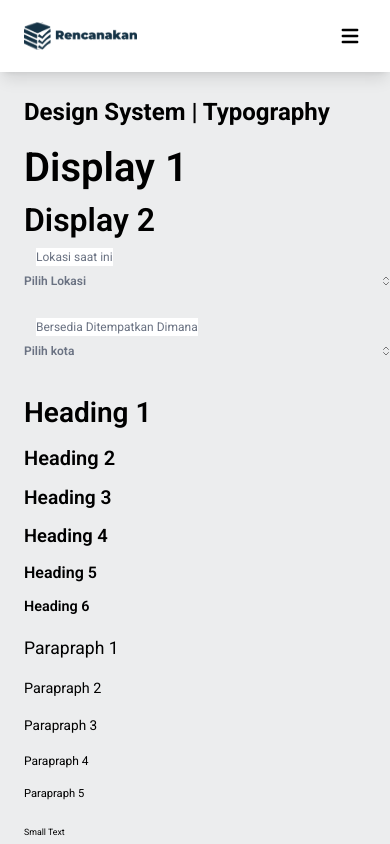
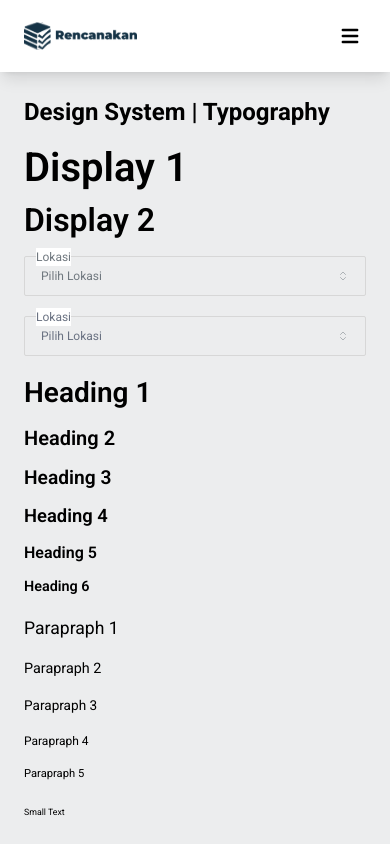
Before and after one commit to Rencanakan-id/rencanakan-talent_pool-frontend, a React (Vite) app: page /design in a window 390 px wide. Shown: the top 844 px of the page. Built offline with nearby package versions, Linux system fonts and the light colour scheme.

Commit message:
feat: add responsive and can handle more data

```diff
--- a/src/components/ui/combobox.tsx
+++ b/src/components/ui/combobox.tsx
@@ -22,62 +22,77 @@ type Option = {
 };
 
 type ComboboxProps = {
-  type?: string;
+  placeholder?: string;
+  label?: string;
+  emptyMessage?: string;
   data?: Option[];
+  width?: string;
+  className?: string;
+  onChange?: (value: string) => void;
 };
 
-export function Combobox({ data = [], type }: ComboboxProps) {
+export function Combobox({
+  data = [],
+  placeholder = "Search...",
+  label = "Selection",
+  emptyMessage = "No options found",
+  width = "100%",
+  className = "",
+  onChange
+}: ComboboxProps) {
   const [open, setOpen] = React.useState(false);
   const [value, setValue] = React.useState('');
 
+  const handleSelect = (currentValue: string) => {
+    const newValue = currentValue === value ? '' : currentValue;
+    setValue(newValue);
+    if (onChange) onChange(newValue);
+    setOpen(false);
+  };
+
   return (
     <Popover open={open} onOpenChange={setOpen}>
-      <div className="relative">
-        <PopoverTrigger>
+      <div className="relative w-full">
+        <PopoverTrigger className="w-full">
             <Button
-            variant="outline"
+              variant="primary-outline"
               role="combobox"
               aria-expanded={open}
-            className="relative h-[50px] w-[368px] justify-between rounded-[12px] p-0"
-            icon={<ChevronsUpDown className="opacity-50" />}
+              className={`relative h-[50px] w-full justify-between rounded-[2px] p-0 ${className} active:scale-100 hover:scale-[1.001] px-4 h-10 hover:text-rencanakan-dark-gray hover:bg-transparent border-rencanakan-base-gray bg-transparent hover:border-rencanakan-base-gray hover:shadow-sm focus:border-rencanakan focus:outline-none font-normal text-rencanakan-dark-gray`}
+              icon={<ChevronsUpDown className={`transition-transform duration-200 ${open ? 'rotate-180' : ''} opacity-50`} />}
               iconPosition="end"
             >
-            <Typography variant="p4" className="text-xs text-gray-500">
-              {value ? data.find((point) => point.value === value)?.label : 'Pilih ' + type}
+              <Typography variant="p4" className="text-xs">
+                {value ? data.find((option) => option.value === value)?.label : `Pilih ${label}`}
               </Typography>
             </Button>
           <Typography
             variant="p4"
-            className="text-rencanakan-dark-gray absolute -top-2 left-3 bg-white text-gray-500"
+            className="text-rencanakan-dark-gray absolute -top-2 left-3 bg-white"
           >
-            {value ? data.find((point) => point.value === value)?.label : type + ' saat ini'}
+            {label}
           </Typography>
         </PopoverTrigger>
       </div>
-
-      <PopoverContent className="w-[368px] p-0">
+      <PopoverContent className="w-full p-0 pt-2" style={{ width: width }}>
         <Command>
-          <CommandInput placeholder={`${type}`} />
+          <CommandInput placeholder={placeholder} />
           <CommandList>
-            <CommandEmpty> {`${type} tidak ditemukan`}</CommandEmpty>
+            <CommandEmpty>{emptyMessage}</CommandEmpty>
             <CommandGroup>
-              {data.map((point) => (
+              {data.map((option) => (
                 <CommandItem
-                  key={point.value}
-                  value={point.value}
-                  onSelect={(currentValue) => {
-                    setValue(currentValue === value ? '' : currentValue);
-                    setOpen(false);
-                  }}
+                  key={option.value}
+                  value={option.value}
+                  onSelect={handleSelect}
                 >
                   <div className="flex w-full items-center gap-4">
-                    <span>{point.label}</span>
+                    <span>{option.label}</span>
                     <Check
                       className={cn(
-                        'mr-2 transition-opacity duration-200',
-                        value === point.value ? 'opacity-100' : 'opacity-0'
-                      )}
-                    />
+                        'ml-auto transition-opacity duration-200',
+                        value === option.value ? 'opacity-100' : 'opacity-0'
+                      )} />
                   </div>
                 </CommandItem>
               ))}
--- a/src/components/ui/comboboxCheckbox.tsx
+++ b/src/components/ui/comboboxCheckbox.tsx
@@ -3,7 +3,6 @@
 import * as React from 'react';
 import { ChevronsUpDown } from 'lucide-react';
 import { Button } from '@/components/ui/button';
-import { locations } from '@/data/location';
 import {
   Command,
   CommandEmpty,
@@ -19,23 +18,61 @@ import { useState } from 'react';
 import { Typography } from '../atoms/typography';
 import { Badge } from './badge';
 
-export function ComboboxCheckBox() {
+type Option = {
+  value: string;
+  label: string;
+};
+
+type ComboboxCheckBoxProps = {
+  placeholder?: string;
+  label?: string;
+  emptyMessage?: string;
+  data?: Option[];
+  width?: string;
+  className?: string;
+  onChange?: (values: string[]) => void;
+  defaultValues?: string[];
+  maxSelection?: number; // New prop to limit selection
+};
+
+export function ComboboxCheckBox({
+  data = [],
+  placeholder = "Search",
+  label = "Selection",
+  emptyMessage = "No options found",
+  width = "368px",
+  className = "",
+  onChange,
+  defaultValues = [],
+  maxSelection
+}: ComboboxCheckBoxProps) {
   const [open, setOpen] = React.useState(false);
   const [value, setValue] = React.useState('');
-  const [selected, setSelected] = useState<string[]>([]);
+  const [selected, setSelected] = useState<string[]>(defaultValues);
 
-  const toggleLocation = (location: string, checked: boolean) => {
-    let updated = [];
+  const toggleSelection = (optionValue: string, _optionLabel: string, checked: boolean) => {
     setSelected((prev) => {
-      if (location == 'Semua Lokasi') {
-        updated = !checked ? [] : ['Semua Lokasi'];
+      let updated: string[] = [];
+
+      if (checked) {
+        if (maxSelection && prev.length >= maxSelection) {
+          updated = [...prev.slice(1), optionValue];
         } else {
-        updated = !checked
-          ? prev.filter((item) => item !== location)
-          : [...prev.filter((item) => item !== 'Semua Lokasi'), location];
+          updated = [...prev, optionValue];
+        }
+      } else {
+        updated = prev.filter(item => item !== optionValue);
       }
 
-      setValue(updated.join(', '));
+      // Update the display text
+      const selectedLabels = data
+        .filter(option => updated.includes(option.value))
+        .map(option => option.label);
+      setValue(selectedLabels.join(', '));
+
+      if (onChange) {
+        onChange(updated);
+      }
 
       return updated;
     });
@@ -43,74 +80,82 @@ export function ComboboxCheckBox() {
 
   return (
     <Popover open={open} onOpenChange={setOpen}>
-      <PopoverTrigger className="relative">
+      <div className="relative w-full">
+        <PopoverTrigger className="w-full">
           <Button
-          variant="outline"
+            variant="primary-outline"
             role="combobox"
             aria-expanded={open}
-          className="flex h-[50px] w-[368px] justify-between rounded-[12px] p-0"
+            className={`relative h-[50px] w-full justify-between rounded-[2px] p-0 ${className} px-4 h-10 hover:scale-[1.001] hover:text-rencanakan-dark-gray hover:bg-transparent border-rencanakan-base-gray bg-transparent hover:border-rencanakan-base-gray hover:shadow-sm focus:border-rencanakan focus:outline-none font-normal text-rencanakan-dark-gray`}
             icon={<ChevronsUpDown className="opacity-50" />}
             iconPosition="end"
           >
             <Typography variant="p4" className="text-xs text-gray-500">
-            {value ? value : 'Pilih kota'}
+              {value ? value : `Pilih ${label}`}
             </Typography>
           </Button>
           <Typography
             variant="p4"
             className="text-rencanakan-dark-gray absolute -top-2 left-3 bg-white text-gray-500"
           >
-          Bersedia Ditempatkan Dimana
+            {label}
           </Typography>
         </PopoverTrigger>
-      <PopoverContent className="w-[368px] p-0">
+      </div>
+      <PopoverContent className="p-0" style={{ width }}>
         <Command>
           <div className="flex h-full items-center">
             <Typography variant="p5" className="flex items-center p-2">
               Terpilih:
             </Typography>
+            {maxSelection && (
+              <Typography variant="p5" className="text-gray-500">
+                (Maks. {maxSelection})
+              </Typography>
+            )}
           </div>
           {selected.length > 0 ? (
             <div className="flex flex-wrap items-center gap-2 p-2">
-              {selected.map((location) => (
+              {selected.map((selectedValue) => {
+                const option = data.find(item => item.value === selectedValue);
+                return option ? (
                   <Badge
-                  key={location}
+                    key={selectedValue}
                     variant="location"
                     className="flex h-[25px] w-auto min-w-[93px] items-center justify-center space-x-1"
                   >
                     <Typography variant="p3" className="m-1 text-blue-900">
-                    {location}
+                      {option.label}
                     </Typography>
                     <button
                       className="cursor-pointer"
                       onClick={(e) => {
                         e.stopPropagation();
-                      toggleLocation(location, false);
+                        toggleSelection(option.value, option.label, false);
                       }}
                     >
                       <X className="h-4 w-4 cursor-pointer text-blue-900" />
                     </button>
                   </Badge>
-              ))}
+                ) : null;
+              })}
             </div>
           ) : null}
 
-          <CommandInput placeholder="Lokasi" />
+          <CommandInput placeholder={placeholder} />
           <CommandList>
-            <CommandEmpty>Lokasi tidak ditemukan</CommandEmpty>
+            <CommandEmpty>{emptyMessage}</CommandEmpty>
             <CommandGroup>
-              {locations.map((location) => (
-                <CommandItem key={location.value} value={location.value}>
+              {data.map((option) => (
+                <CommandItem key={option.value} value={option.value}>
                   <div className="m-2 flex w-full items-center gap-4">
                     <Checkbox
-                      id={location.label}
-                      checked={selected.includes(location.label)}
-                      onCheckedChange={(checked) =>
-                        toggleLocation(location.label, checked === true)
-                      }
-                    />
-                    <label htmlFor={location.label} className="cursor-pointer">
-                      {location.label}
+                      id={option.value}
+                      checked={selected.includes(option.value)}
+                      onCheckedChange={(checked) => toggleSelection(option.value, option.label, checked === true)}
+                      disabled={!!(maxSelection && selected.length >= maxSelection && !selected.includes(option.value))} />
+                    <label htmlFor={option.value} className="cursor-pointer">
+                      {option.label}
                     </label>
                   </div>
                 </CommandItem>
--- a/src/modules/DesignSystemModule/index.tsx
+++ b/src/modules/DesignSystemModule/index.tsx
@@ -16,13 +16,14 @@ export const DesignSystemModule = () => {
       </div>
 
       <div className="w-full space-y-4">
-        <Combobox data={locations} type="Lokasi" />
+        <Combobox data={locations} label="Lokasi" />
         {/* <ComboboxCheckBox /> */}
       </div>
       <div className="w-full space-y-4">
         {/* <Combobox /> */}
-        <ComboboxCheckBox />
+        <ComboboxCheckBox data={locations} label='Lokasi' />
       </div>
+
       <div className="space-y-4">
         <Typography variant="h1">Heading 1</Typography>
         <Typography variant="h2">Heading 2</Typography>
```
Lines whose indentation alone changed are shown as unchanged.
